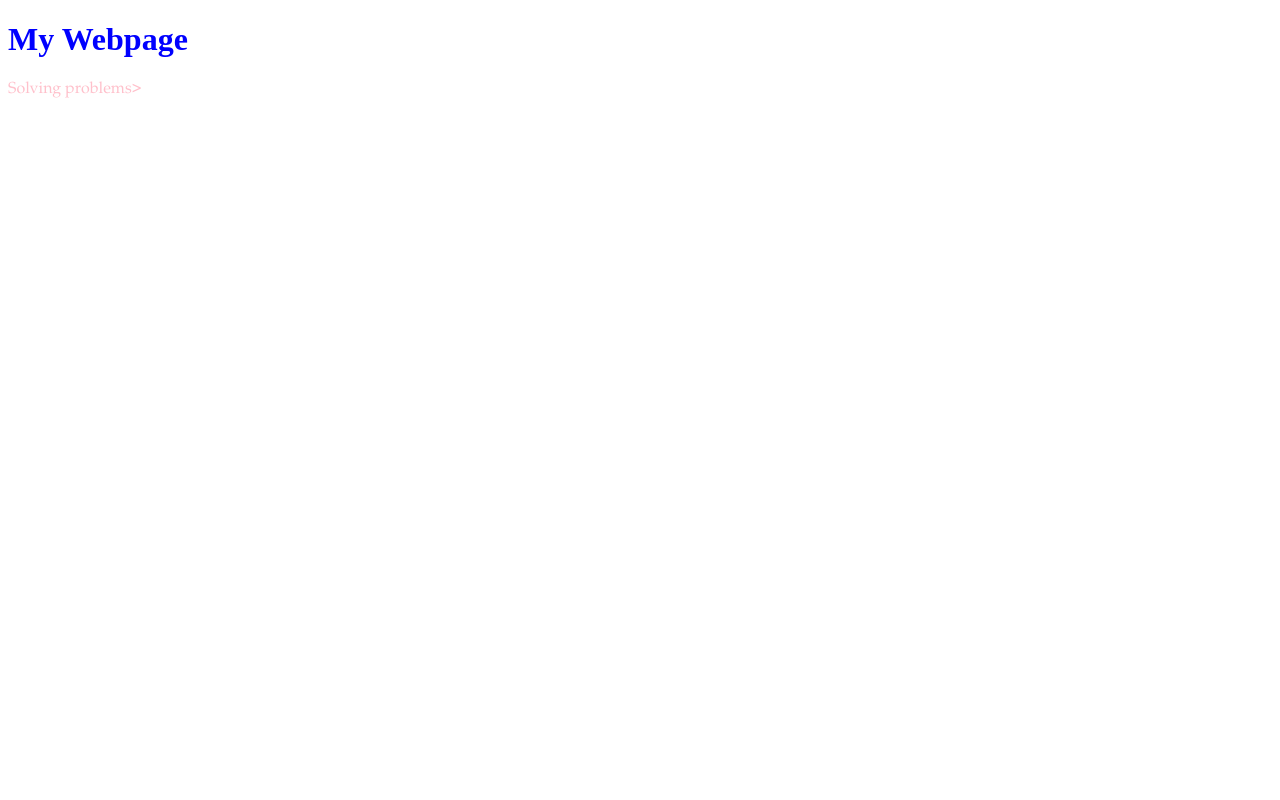
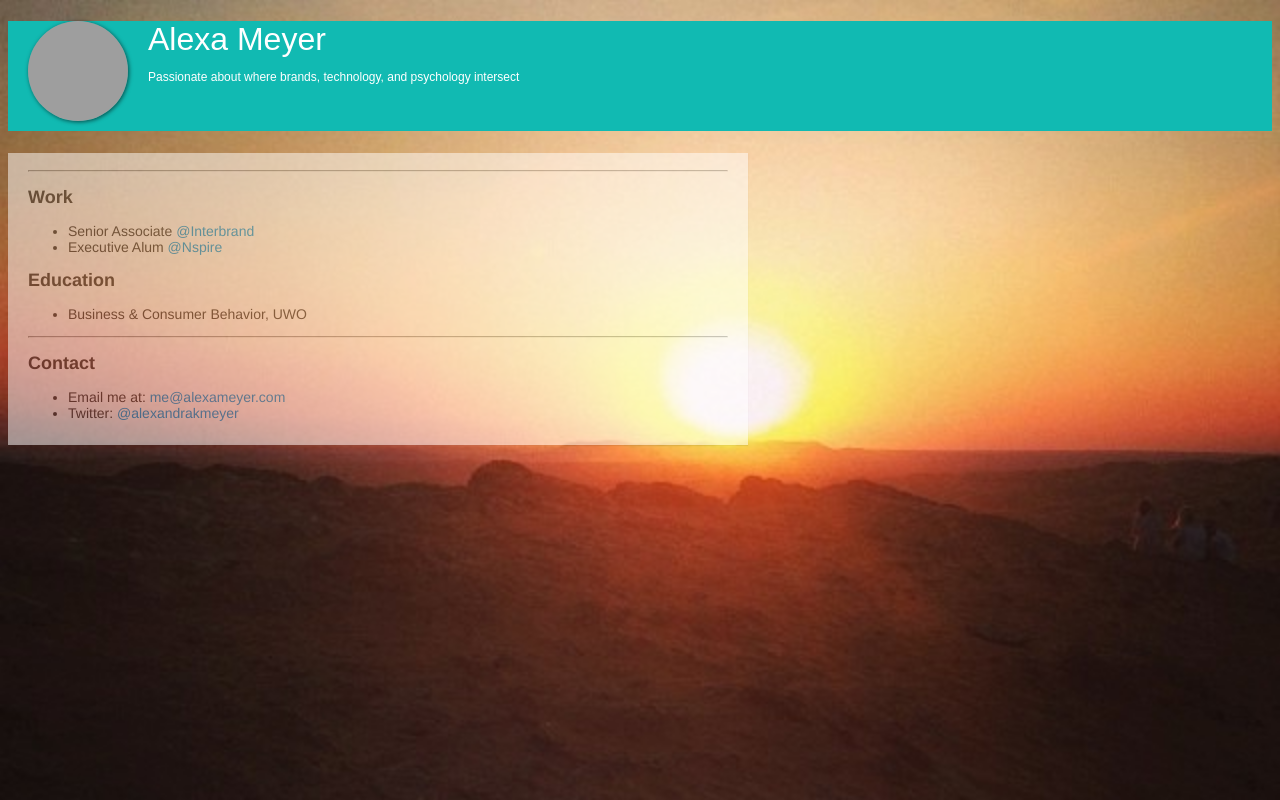
Before and after one commit to lexicography/my-first-repo, a plain HTML site: page Alexa.html in a window 1280 px wide. Drawn offline with Linux system fonts and the light colour scheme; grey boxes are pictures that could not be loaded.

Commit message:
Added background, css stylesheet,

```diff
--- a/Alexa.html
+++ b/Alexa.html
@@ -1,10 +1,70 @@
 <!DOCTYPE html>
 
-	<head>
-		<title>Alexa</title>
-		<h1 style=color:blue;>My Webpage</h1>
-		<p style=color:pink;font-size:16;font-family:Garamond>Solving problems></p>
+    <head>
+        <meta charset="utf-8">
+        <title>Alex Meyer - Personal Profile</title>
 
 
-		</head>
+
+
+
+
+
+        <link rel="stylesheet" href="astylesheet.css">
+
+
+
+    </head>
+		<body>
+
+			<h1 id=header><img src="http://nspire.s483.sureserver.com/sites/all/themes/Nspire/images/headshots/alexa.jpg"class="p-image"<p>Alexa Meyer</p>
+				<p class=title>Passionate about where brands, technology, and psychology intersect</p></h1>
+
+
+<section class="page">
+
+            <hr>
+
+            <article>
+                <h2>Work</h2>
+                <ul>
+                    <li>
+                        Senior Associate <a href="www.interbrand.com">@Interbrand</a>
+                    </li>
+                    <li>
+                        Executive Alum <a href="www.nspire.org"> @Nspire</a>
+                    </li>
+                </ul>
+            </article>
+
+
+
+            <article>
+                <h2>Education</h2>
+                <ul>
+                    <li>
+                        Business & Consumer Behavior, UWO
+                    </li>
+
+                </ul>
+            </article>
+            <hr>
+
+            <article>
+                <h2>Contact</h2>
+                <ul>
+                    <li>
+                        Email me at: <a href="mailt:me@alexameyer.com">me@alexameyer.com</a>
+                    </li>
+                    <li>Twitter:<a href="www.twitter.com/alexandrakmeyer"> @alexandrakmeyer</a></li>
+
+                </ul>
+            </article>
+
+        </section>
+
+
+
+
+		</body>
 		</html>
--- /dev/null
+++ b/astylesheet.css
@@ -0,0 +1,65 @@
+html {
+  background: url(desert.jpg) no-repeat center center fixed;
+  -webkit-background-size: cover;
+  -moz-background-size: cover;
+  -o-background-size: cover;
+  background-size: cover;
+}
+
+
+.p-image{
+	float: left;
+    width: 100px;
+    height: 100px;
+    border-radius: 100px;
+    margin-left: 20px;
+    margin-right: 20px;
+    vertical-align: top;
+    box-shadow: 1px 1px 4px rgba(0, 0, 0, 0.6);
+}
+#header{
+	background-color:#11bab2;
+	color:white;
+	font-family:Arial;
+	height:110px;
+	width:100%;
+	margin:center;
+}
+
+p{
+	font-size:12px;
+}
+
+.page {
+    width: 700px;
+    margin-right:auto;
+    padding: 10px 20px;
+    box-shadow: 0 1px 1px rgba(0,0,0,0.15);
+    background-color: #fff;
+    opacity:0.5;
+}
+a{
+	text-decoration:none;
+	colour:red;
+
+}
+
+html, body {
+    font-family: Helvetica, Arial, sans-serif;
+    font-size: 14px;
+    color: #333;
+}
+
+h1 {
+    font-size: 32px;
+    font-weight: 200;
+    color: #666;
+}
+h2 {
+    font-weight: bold;
+    color: #333;
+    font-size: 18px;
+}
+a {
+    color: #0099e5;
+    text-decoration: none;
```
Also changed, not shown: desert.jpg (added).
